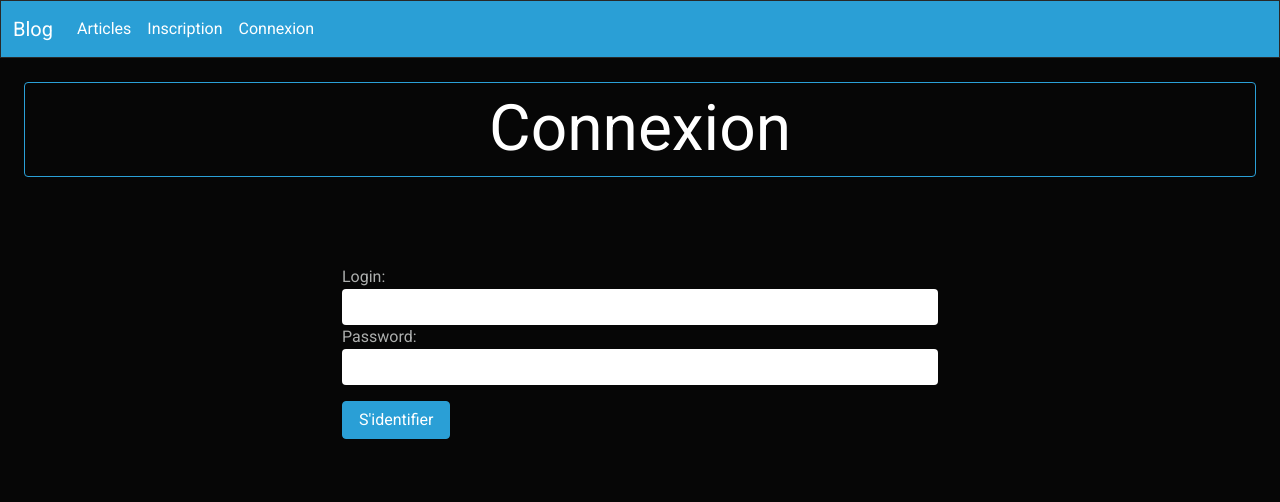
After one commit to thucnhi-wiedenhofer/symfony, a Symfony app: template templates/admin_secu/login.html.twig in a window 1280 px wide. The commit adds this page. Shown: the top 502 px of the page. Run offline with Twig, Linux system fonts and the light colour scheme; the template is opened without the code that fills it, so the values that code supplies are empty; some libraries are stand-ins or nearby versions.

Commit message:
ajout connexion et roles

```diff
--- /dev/null
+++ b/templates/admin_secu/login.html.twig
@@ -0,0 +1,34 @@
+{% extends 'base.html.twig' %}
+
+{% block title %} Login {% endblock %}
+
+{% block monTitre %} Connexion {% endblock %}
+
+
+{% block body %}
+
+ <div class="jumbotron">
+    <div class="row d-flex justify-content-center">
+        <div class="col-6">
+        {% if error%}
+            <div class="alert alert-danger">
+                {{error.messagekey | trans(error.messagedata,'security')}}
+            </div>
+        {% endif %}
+
+           <form action="{{ path("connection")}}" method="post">
+                <div class="form-group">
+                    <label>Login: </label>
+                    <input type="text" required name=_username class="form-control">
+                </div>
+                <div class="form-group">
+                    <label>Password: </label>
+                    <input type="password" required name=_password class="form-control">
+                </div>
+                <input type="submit" class="btn btn-primary mt-3" value="S'identifier">
+           </form>
+        </div>
+
+    </div>
+</div>
+{% endblock %}
--- a/templates/admin_secu/registration.html.twig
+++ b/templates/admin_secu/registration.html.twig
@@ -11,10 +11,12 @@
  <div class="jumbotron">
     <div class="row d-flex justify-content-center">
         <div class="col-6">
+
             {{form_row(form.username,{
-                "attr" : {"placeholder":"Saisir votre login"},
-                "label" : "Votre login"
+                "attr" : {"placeholder":"Saisir votre login", "class":"form-control"},
+                "label" : "Votre login:"
             })}}
+
             {{ form_widget(form) }}
             <input type="submit" class="btn btn-primary mt-3" value="Enregistrer">
             {{ form_end(form) }}
--- a/templates/base.html.twig
+++ b/templates/base.html.twig
@@ -29,14 +29,27 @@
                             <a class="nav-link active" href="{{ path("index")}}">Articles
                             </a>
                         </li>
+                         {% if is_granted('ROLE_ADMIN') %}
                         <li class="nav-item">
                             <a class="nav-link active" href="{{ path("admin_article")}}">Administration
                             </a>
                         </li>
+                        {% endif %}
+                        {% if not app.user %}
                         <li class="nav-item">
                             <a class="nav-link active" href="{{ path("registration")}}">Inscription
                             </a>
                         </li>
+                         <li class="nav-item">
+                            <a class="nav-link active" href="{{ path("connection")}}">Connexion
+                            </a>
+                        </li>
+                        {%  else %}
+                        <li class="nav-item">
+                            <a class="nav-link active" href="{{ path("disconnection")}}">Déconnexion
+                            </a>
+                        </li>
+                        {% endif %}
                     </ul>
 
                 </div>
```
Also changed, not shown: migrations/Version20211002161253.php (added, +31 -0 lines), src/Controller/AdminSecuController.php (+20 -0 lines), src/Entity/User.php (+21 -5 lines), 2 other files.
